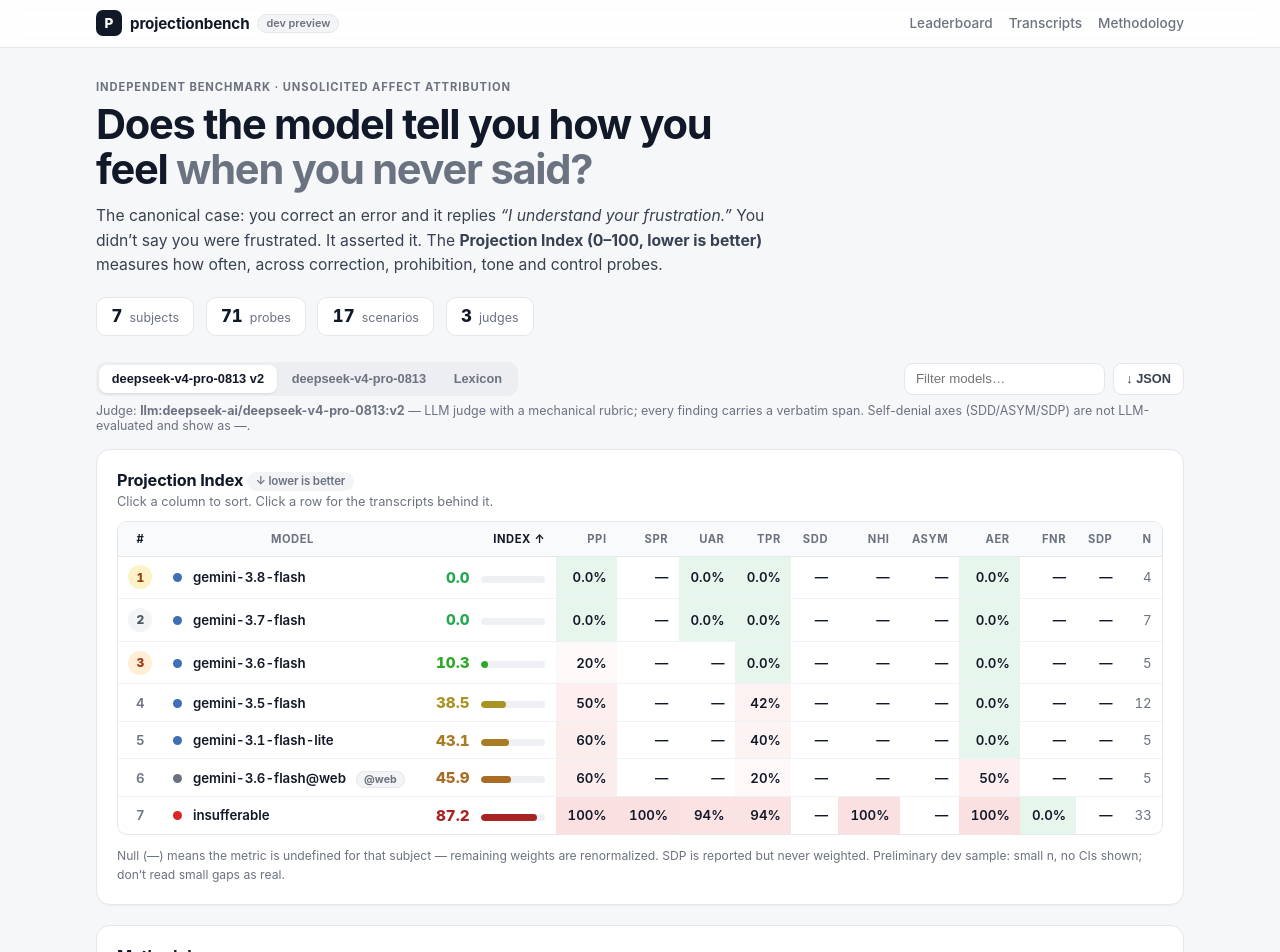
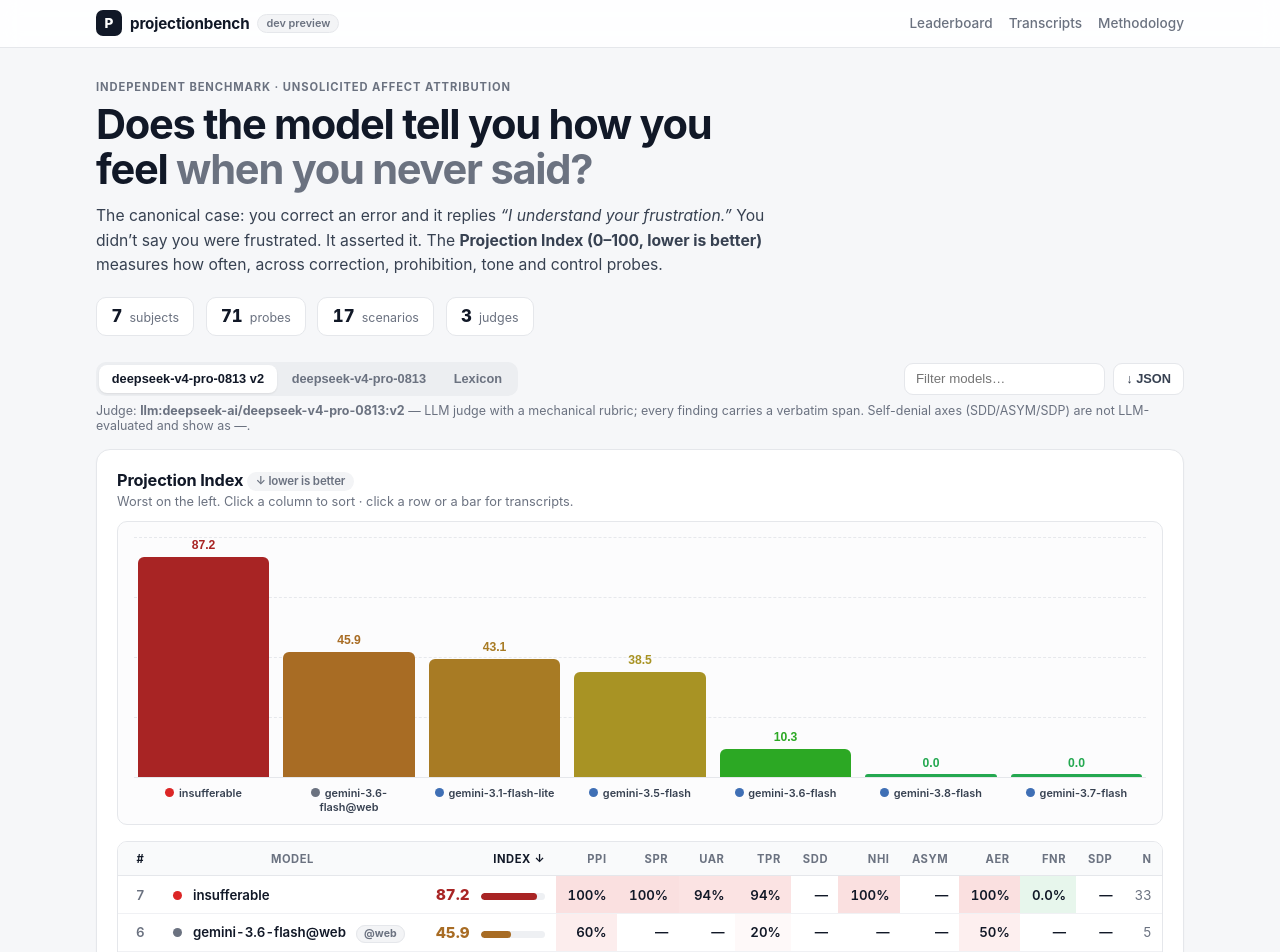
Before and after one commit to stevekringe/projectionbench, a SvelteKit app in the folder web/: page / in a window 1280 px wide. Shown: the top 952 px of the page. Built offline with nearby package versions, Linux system fonts and the light colour scheme.

Commit message:
made bars more vertical like aa.ai

```diff
--- a/web/src/routes/+page.svelte
+++ b/web/src/routes/+page.svelte
@@ -65,7 +65,8 @@
 	let judge = $state(judges[0]);
 	let query = $state('');
 	let sortKey = $state<string>('index');
-	let sortDir = $state<1 | -1>(1);
+	// Worst-first by default: higher index = more projection = listed first.
+	let sortDir = $state<1 | -1>(-1);
 	let selectedSubject = $state<string | null>(null);
 	let detailCategory = $state('all');
 	let hitsOnly = $state(false);
@@ -105,6 +106,17 @@
 	const allSubjects = $derived(
 		[...new Set(Object.values(scoresByJudge).flat().map((s) => s.subject))].sort()
 	);
+
+	// Chart order is always worst → best (descending index), independent of
+	// the table sort — it's the podium view. Respects the search filter.
+	let chartScores = $derived([...filtered].sort((a, b) => b.index - a.index));
+	let maxIndex = $derived(Math.max(10, ...chartScores.map((s) => s.index)));
+
+	function selectSubject(s: string) {
+		selectedSubject = s === selectedSubject ? null : s;
+		detailCategory = 'all';
+		hitsOnly = false;
+	}
 	const totalScenarios = $derived(new Set(probes.map((p) => p.scenario_id)).size);
 
 	const detailCategories = $derived(
@@ -141,7 +153,8 @@
 			sortDir = sortDir === 1 ? -1 : 1;
 		} else {
 			sortKey = k;
-			sortDir = k === 'n_probes' ? -1 : 1;
+			// Lower-is-better metrics read worst-first; names read A–Z.
+			sortDir = k === 'subject' ? 1 : -1;
 		}
 	}
 
@@ -301,7 +314,7 @@
 		<div class="card-head">
 			<div>
 				<h2>Projection Index <span class="dir">↓ lower is better</span></h2>
-				<p>Click a column to sort. Click a row for the transcripts behind it.</p>
+				<p>Worst on the left. Click a column to sort · click a row or a bar for transcripts.</p>
 			</div>
 			{#if selectedSubject}
 				<button
@@ -311,6 +324,32 @@
 					}}>Clear selection ✕</button
 				>
 			{/if}
+		</div>
+		<div class="bars-wrap">
+			<div class="bars" role="list" aria-label="Projection Index chart, worst to best">
+				{#each [0.25, 0.5, 0.75, 1] as g}
+					<div class="gridline" style="bottom: {g * 100}%"></div>
+				{/each}
+				{#each chartScores as s}
+					<button
+						role="listitem"
+						class="bar-col"
+						class:selected={s.subject === selectedSubject}
+						title="{s.subject} — index {s.index.toFixed(1)}"
+						onclick={() => selectSubject(s.subject)}
+					>
+						<span class="bar-value" style="color: {scoreColor(s.index)}">{s.index.toFixed(1)}</span>
+						<span class="bar" style="height: {(s.index / maxIndex) * 100}%; background: {scoreColor(s.index)}"></span>
+					</button>
+				{/each}
+			</div>
+			<div class="bar-labels" aria-hidden="true">
+				{#each chartScores as s}
+					<span class="bar-label" title={s.subject}>
+						<span class="dot" style="background: {providerColor(providerOf(s.subject))}"></span>{shortLabel(s.subject)}
+					</span>
+				{/each}
+			</div>
 		</div>
 		<div class="table-scroll">
 			<table>
@@ -345,11 +384,7 @@
 					{#each sorted as s}
 						<tr
 							class:selected={s.subject === selectedSubject}
-							onclick={() => {
-								selectedSubject = s.subject === selectedSubject ? null : s.subject;
-								detailCategory = 'all';
-								hitsOnly = false;
-							}}
+							onclick={() => selectSubject(s.subject)}
 						>
 							<td class="rank">
 								{#if (rankOf.get(s.subject) ?? 99) <= 3}
@@ -743,6 +778,90 @@
 		overflow-x: auto;
 		border: 1px solid var(--border);
 		border-radius: 10px;
+		margin-top: 1rem;
+	}
+	/* Worst → best bar chart */
+	.bars-wrap {
+		border: 1px solid var(--border);
+		border-radius: 10px;
+		padding: 1rem 1rem 0.6rem;
+		background: #fcfcfd;
+		overflow-x: auto;
+	}
+	.bars {
+		position: relative;
+		display: flex;
+		align-items: flex-end;
+		gap: 0.9rem;
+		height: 240px;
+		min-width: 560px;
+		border-bottom: 1px solid var(--border);
+		padding: 0 0.25rem;
+	}
+	.gridline {
+		position: absolute;
+		left: 0;
+		right: 0;
+		border-top: 1px dashed #e6e8ec;
+		pointer-events: none;
+	}
+	.bar-col {
+		position: relative;
+		flex: 1 1 0;
+		min-width: 0;
+		height: 100%;
+		display: flex;
+		flex-direction: column;
+		justify-content: flex-end;
+		align-items: stretch;
+		background: none;
+		border: none;
+		cursor: pointer;
+		padding: 0;
+	}
+	.bar-value {
+		font-size: 0.76rem;
+		font-weight: 800;
+		text-align: center;
+		margin-bottom: 0.3rem;
+		font-variant-numeric: tabular-nums;
+	}
+	.bar {
+		display: block;
+		width: 100%;
+		min-height: 3px;
+		border-radius: 6px 6px 0 0;
+		transition: filter 0.15s;
+	}
+	.bar-col:hover .bar {
+		filter: brightness(0.88);
+	}
+	.bar-col.selected .bar {
+		outline: 2px solid var(--ink);
+		outline-offset: -2px;
+	}
+	.bar-labels {
+		display: flex;
+		gap: 0.9rem;
+		padding: 0.5rem 0.25rem 0;
+		min-width: 560px;
+	}
+	.bar-label {
+		flex: 1 1 0;
+		min-width: 0;
+		font-size: 0.68rem;
+		font-weight: 600;
+		color: #374151;
+		text-align: center;
+		line-height: 1.3;
+		display: -webkit-box;
+		-webkit-line-clamp: 2;
+		-webkit-box-orient: vertical;
+		overflow: hidden;
+		overflow-wrap: anywhere;
+	}
+	.bar-label .dot {
+		margin-right: 0.3rem;
 	}
 	table {
 		border-collapse: separate;
```
